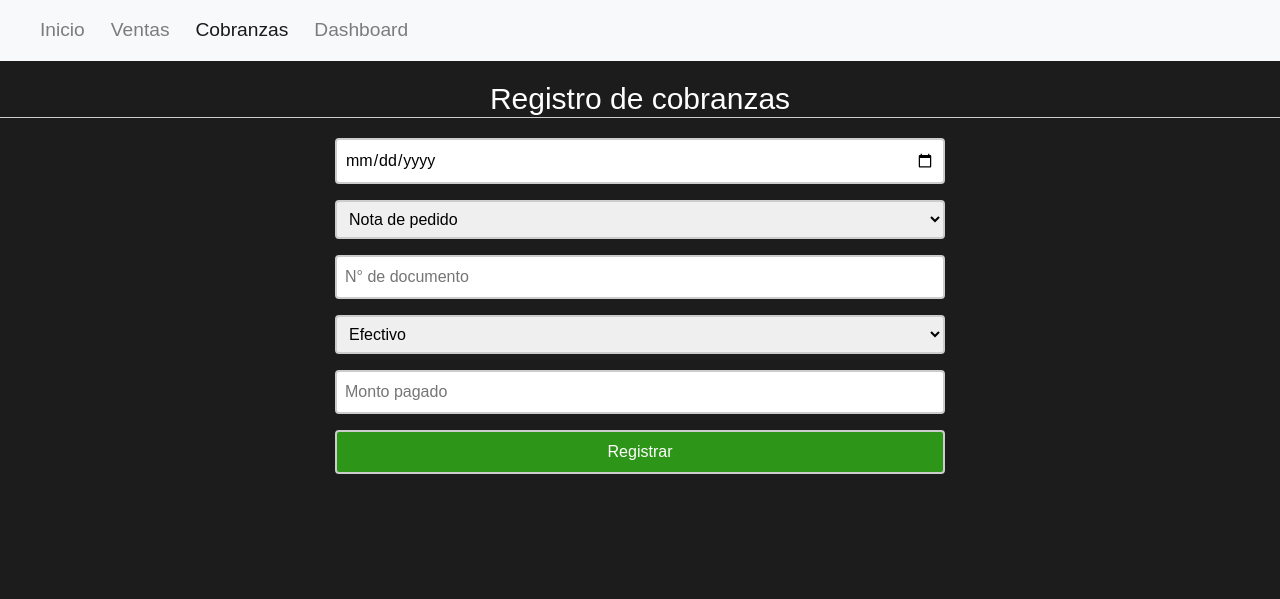
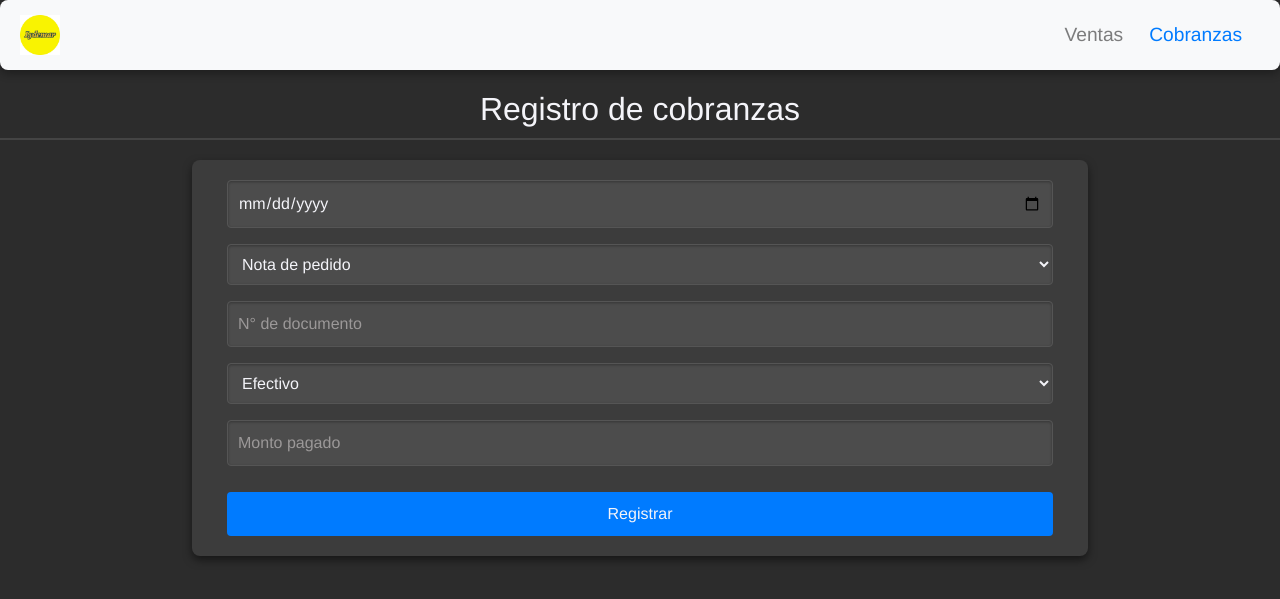
Before and after one commit to chopper210397/Lydemar, a Flask app: page /cobranzas in a window 1280 px wide. Shown: the top 599 px of the page. Run offline with Flask 3, Linux system fonts and the light colour scheme; some libraries are stand-ins or nearby versions.

Commit message:
se modificó estéticamente tanto ventas como cobranzas, se simplificaron algunos procesos internamente y se agregaron nuevos vendedores y ubicaciones, se podría decir qeu este es un formulario 2.0, hay bastantes renovaciones

```diff
--- a/cobranzas/app.py
+++ b/cobranzas/app.py
@@ -209,10 +209,10 @@ def index():
 #     return render_template('index.html', producto=lista_productos)
 
 
-@app.route('/ventas', methods=['GET'])
-def raa():
-  ventas = Ventas_mayorista.query.all()
-  return render_template('ventas.html', ventas=ventas)
+# @app.route('/ventas', methods=['GET'])
+# def raa():
+#   ventas = Ventas_mayorista.query.all()
+#   return render_template('ventas.html', ventas=ventas)
 
 
 
@@ -249,35 +249,35 @@ def cobranzas():
     return render_template('cobranzas.html')
 
 
-@app.route('/dashboard', methods=['GET'])
-def dashboard():
-  connection = db.engine.connect()
+# @app.route('/dashboard', methods=['GET'])
+# def dashboard():
+#   connection = db.engine.connect()
 
-  sql = text("""
-  SELECT *
-  FROM public.master_ventas_cobranzas
-  """)
+#   sql = text("""
+#   SELECT *
+#   FROM public.master_ventas_cobranzas
+#   """)
 
-  results = connection.execute(sql)
+#   results = connection.execute(sql)
 
-  # Prepare data to be displayed in the template
-  data = []
-  for row in results:
-      data.append({
-          'numero_documento': row[0],
-          'cliente': row[1],
-          'fecha_venta': row[2],
-          'fecha_ultimo_pago': row[3],
-          'venta_total': row[4],
-          'cobro_total': row[5],
-          'deuda_restante': row[6]
-    })
+#   # Prepare data to be displayed in the template
+#   data = []
+#   for row in results:
+#       data.append({
+#           'numero_documento': row[0],
+#           'cliente': row[1],
+#           'fecha_venta': row[2],
+#           'fecha_ultimo_pago': row[3],
+#           'venta_total': row[4],
+#           'cobro_total': row[5],
+#           'deuda_restante': row[6]
+#     })
 
-  # Close the database connection
-  connection.close()
+#   # Close the database connection
+#   connection.close()
 
-  # Render the template with the prepared data
-  return render_template('dashboard.html', data=data)
+#   # Render the template with the prepared data
+#   return render_template('dashboard.html', data=data)
 
 # Iniciar el servidor
 if __name__ == '__main__':
--- a/cobranzas/static/css/style.css
+++ b/cobranzas/static/css/style.css
@@ -1,98 +1,192 @@
+/* Tipografía y fondo */
+body {
+  font-family: 'Helvetica Neue', sans-serif;
+  background-color: #2c2c2c;
+  color: #f4f4f9;
+  margin: 0;
+  padding: 0;
+}
+
 h1 {
   text-align: center;
-  font-family: sans-serif;
-  font-size: 30px;
-  color: #fffefe;
+  font-size: 2rem;
+  color: #f4f4f9;
   margin-top: 20px;
   margin-bottom: 20px;
-  border-bottom: 1px solid #cccccc;
-}
-
-body {
-  font-family: sans-serif;
-  background-color: #1d1c1c;
+  border-bottom: 2px solid #444;
+  padding-bottom: 10px;
 }
 
 form {
-  width: 50%;
+  width: 70%;
   margin: 0 auto;
   display: flex;
   flex-direction: column;
+  background: #3c3c3c;
+  padding: 20px;
+  border-radius: 8px;
+  box-shadow: 0 4px 8px rgba(0, 0, 0, 0.5);
 }
 
 .form-group {
   margin-bottom: 1rem;
-  border: 1px solid #cccccc;
-  border-radius: 0.25rem;
 }
 
-select {
+select, input[type="date"], input[type="text"], input[type="number"] {
   width: 100%;
-  padding: 0.5rem;
+  padding: 10px;
   margin-bottom: 1rem;
-  border: 2px solid #cccccc;
-  border-radius: 0.25rem;
+  border: 1px solid #555;
+  border-radius: 4px;
+  box-shadow: inset 0 1px 3px rgba(0, 0, 0, 0.3);
+  background-color: #4c4c4c;
+  color: #f4f4f9;
+  transition: border-color 0.3s ease;
 }
 
-input {
-  width: 100%;
-  padding: 0.5rem;
-  margin-bottom: 1rem;
-  border: 2px solid #cccccc;
-  border-radius: 0.25rem;
+select::placeholder, input[type="date"]::placeholder, input[type="text"]::placeholder, input[type="number"]::placeholder {
+  color: #9b9898; /* Color más claro para los placeholders */
+}
+
+select:focus, input[type="date"]:focus, input[type="text"]:focus, input[type="number"]:focus {
+  border-color: #007bff;
+  outline: none;
 }
 
 input[type="submit"] {
-  background-color: #2d9517;
-  color: #ffffff;
-  border: 2px solid #cccccc;
-  border-radius: 0.25rem;
+  background-color: #007bff;
+  color: #f4f4f9;
+  border: none;
+  padding: 10px;
+  border-radius: 4px;
   cursor: pointer;
+  transition: background-color 0.3s ease;
+  width: 100%; /* Hacer que el botón ocupe todo el ancho del formulario */
+  margin-top: 10px; /* Espacio superior para separar del último campo */
+}
+
+input[type="submit"]:hover {
+  background-color: #0056b3;
 }
 
 .productos {
   display: flex;
+  flex-wrap: wrap;
+  margin-bottom: 1rem;
 }
 
-/* Ajustes adicionales de estilo si es necesario */
-.productos select,
-.productos input {
+.productos select, .productos input {
+  flex: 1;
   margin-right: 10px; /* Espacio entre los elementos */
 }
 
-.detalles {
-  display: flex;
+.productos select:last-child, .productos input:last-child {
+  margin-right: 0; /* Sin margen a la derecha para el último elemento */
 }
 
-/* Ajustes adicionales de estilo si es necesario */
-.detalles select,
-.detalles input {
+.detalles, .importante {
+  display: flex;
+  flex-wrap: wrap;
+  margin-bottom: 1rem;
+}
+
+.detalles select, .detalles input, .importante select, .importante input {
+  flex: 1;
   margin-right: 10px; /* Espacio entre los elementos */
 }
 
-.importante {
-  display: flex;
-}
-
-/* Ajustes adicionales de estilo si es necesario */
-.importante select,
-.importante input {
-  margin-right: 10px; /* Espacio entre los elementos */
+.detalles select:last-child, .detalles input:last-child, .importante select:last-child, .importante input:last-child {
+  margin-right: 0; /* Sin margen a la derecha para el último elemento */
 }
 
 .numero {
-  width: 90px;
+  width: 60px;
   height: 40px;
-  background-color: green;
+  background-color: #007bff;
   color: white;
   text-align: center;
-  border-radius: 10%; /* Bordes redondos */
-  margin-right: 10px; /* Espacio entre el número y los campos */
-
-  /* Estilos para el número */
-  font-size: 24px; /* Tamaño de fuente más grande */
-  font-weight: bold; /* Texto en negrita */
+  border-radius: 4px;
+  margin-right: 10px;
+  font-size: 1rem;
+  font-weight: bold;
   display: flex;
   justify-content: center;
   align-items: center;
 }
+
+/* Ajustes para dispositivos móviles */
+@media (max-width: 768px) {
+  form {
+    width: 90%;
+  }
+
+  .detalles, .importante, .productos {
+    flex-direction: column;
+  }
+
+  .detalles select, .detalles input, .importante select, .importante input, .productos select, .productos input {
+    width: 100%;
+    margin-right: 0;
+    margin-bottom: 1rem;
+  }
+}
+
+
+/*------------------------------------------------------------------------*/
+/* Estilo para la barra de navegación */
+.navbar {
+  background-color: #333; /* Fondo oscuro */
+  box-shadow: 0 4px 8px rgba(0, 0, 0, 0.3); /* Sombra para dar profundidad */
+  padding: 10px 20px; /* Espaciado interno */
+  border-radius: 8px; /* Bordes redondeados */
+}
+
+.navbar-brand img {
+  height: 50px; /* Ajustar la altura del logo */
+  transition: transform 0.3s ease; /* Transición suave */
+}
+
+.navbar-brand img:hover {
+  transform: scale(1.1); /* Efecto de zoom al pasar el ratón */
+}
+
+.navbar-nav .nav-link {
+  color: #f4f4f9; /* Texto claro */
+  font-size: 1.2em;
+  margin-right: 15px; /* Espaciado entre enlaces */
+  transition: color 0.3s ease, transform 0.3s ease; /* Transición suave */
+}
+
+.navbar-nav .nav-link:hover {
+  color: #007bff; /* Cambiar color al pasar el ratón */
+  transform: scale(1.1); /* Efecto de zoom al pasar el ratón */
+}
+
+.navbar-nav .nav-item.active .nav-link {
+  color: #007bff; /* Color diferente para el enlace activo */
+}
+
+.navbar-nav {
+  margin-left: auto; /* Alinear los enlaces a la derecha */
+}
+
+@media (max-width: 768px) {
+  .navbar {
+    flex-direction: column; /* Ajuste para pantallas pequeñas */
+    align-items: center; /* Centrar los elementos */
+  }
+
+  .navbar-brand, .navbar-nav {
+    margin-bottom: 10px; /* Espacio inferior en pantallas pequeñas */
+  }
+
+  .navbar-nav {
+    flex-direction: column; /* Colocar los enlaces en columna */
+    align-items: center; /* Centrar los enlaces */
+  }
+
+  .navbar-nav .nav-link {
+    margin-right: 0;
+    margin-bottom: 10px; /* Espacio inferior para cada enlace */
+  }
+}
--- a/cobranzas/templates/cobranzas.html
+++ b/cobranzas/templates/cobranzas.html
@@ -11,6 +11,23 @@
 </head>
 
 <body>
+  <nav class="navbar navbar-expand navbar-light bg-light">
+    <a class="navbar-brand" href="/">
+      <img src="{{ url_for('static', filename='img/logo.png') }}" alt="Mi Marca" style="height: 40px;">
+    </a>
+    <div class="navbar-nav">
+      <ul class="navbar-nav mr-auto">
+        <li class="nav-item">
+          <a class="nav-link" href="/" style="font-size: 1.2em; margin-right: 10px;">Ventas</a>
+        </li>
+        <li class="nav-item active">
+          <a class="nav-link" href="/cobranzas" style="font-size: 1.2em; margin-right: 10px;">Cobranzas<span class="sr-only">(current)</span></a>
+        </li>
+      </ul>
+    </div>
+  </nav>
+
+
     <div>
         <!-- Begin alerts -->
         {% with messages = get_flashed_messages(with_categories=true) %}
@@ -39,31 +56,6 @@
         <!-- End alerts -->
 </div>
 
-
-  <nav class="navbar navbar-expand-lg navbar-light bg-light">
-    <a class="navbar-brand" href="#"></a>
-    <button class="navbar-toggler" type="button" data-toggle="collapse" data-target="#navbarSupportedContent" aria-controls="navbarSupportedContent" aria-expanded="false" aria-label="Toggle navigation">
-      <span class="navbar-toggler-icon"></span>
-    </button>
-
-    <div class="collapse navbar-collapse navbar-collapse-xs" id="navbarSupportedContent">
-      <ul class="navbar-nav mr-auto">
-        <li class="nav-item">
-          <a class="nav-link" href="/" style="font-size: 1.2em; margin-right: 10px;">Inicio </a>
-        </li>
-        <li class="nav-item">
-          <a class="nav-link" href="/ventas" style="font-size: 1.2em; margin-right: 10px;">Ventas</a>
-        </li>
-        <li class="nav-item active">
-          <a class="nav-link" href="/cobranzas" style="font-size: 1.2em; margin-right: 10px;">Cobranzas <span class="sr-only">(current)</span></a>
-        </li>
-        <li class="nav-item">
-          <a class="nav-link" href="/dashboard" style="font-size: 1.2em; margin-right: 10px;">Dashboard</a>
-        </li>
-      </ul>
-    </div>
-  </nav>
-
 <h1>Registro de cobranzas</h1>
   <form action="/cobranzas" method="post">
     <div class="container">
--- a/digital occean password.txt
+++ b/digital occean password.txt
@@ -5,7 +5,7 @@ tags: lydemar
 contraseña postgresql:  rufo2324
 github username: chopper210397
 github password: Chopper_210397
-github token/password: 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
+github token/password: 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 , 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
 
 youtube configuration : https://youtu.be/RmP2pz7mSeU?si=yDj_ZJJqNFbwrp-D
 
@@ -20,7 +20,8 @@ postgres user lydemar , password rufo2324
 8. para cambiar unas configuraciones :	sudo nano /etc/postgresql/14/main/pg_hba.conf
 9. reiniciar postgresql: sudo systemctl restart postgresql
 10. sudo ufw allow 5432
-11. arreglar psql :  	sudo systemctl status postgresql
+11. arreglar psql :
+			sudo systemctl status postgresql
 			sudo systemctl start postgresql
 			sudo systemctl enable postgresql
 			sudo systemctl restart postgresql
```
Also changed, not shown: cobranzas/templates/index.html (+22 -15 lines), firebase_scripts/stock_update.py (+8 -10 lines), cobranzas/static/img/logo.png (added).
